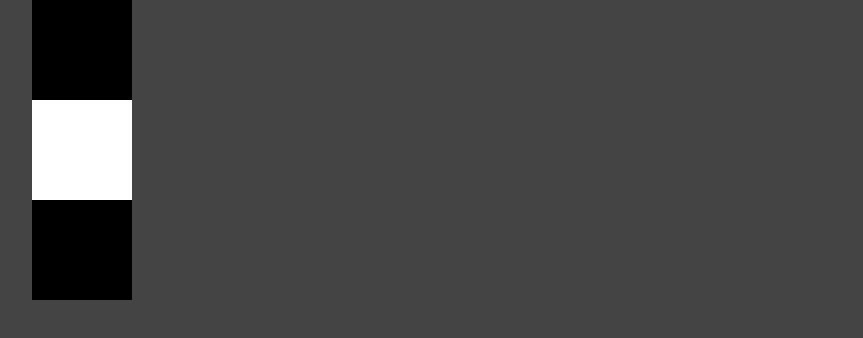
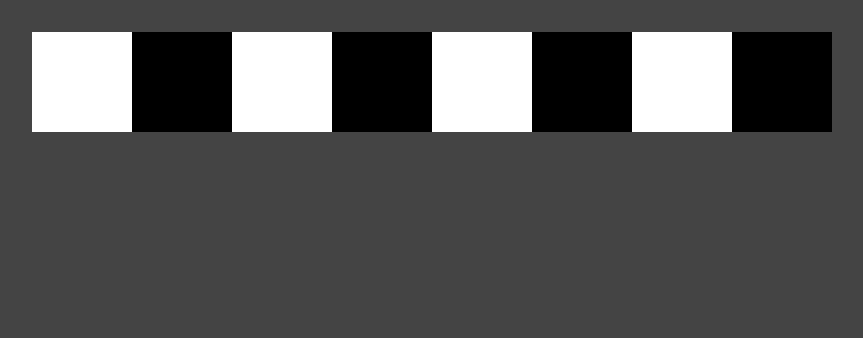
Before and after one commit to codingscode/Framework-Next, a Next.js app in the folder 001/tabuleiro/: page / in a window 1280 px wide. Shown: the top 338 px of the page, without its empty margins (0-863 px from the left). Built offline with nearby package versions, Linux system fonts and the light colour scheme.

Commit message:
parte 31

```diff
--- /dev/null
+++ b/001/tabuleiro/components/Linha.jsx
@@ -0,0 +1,21 @@
+import Subdivisao from './Subdivisao'
+import estilos from '../styles/Linha.module.css'
+
+
+
+
+export default function Linha(props) {
+
+   return (
+      <div className={estilos.linha} >
+         <Subdivisao />
+         <Subdivisao preta />
+         <Subdivisao />
+         <Subdivisao preta />
+         <Subdivisao />
+         <Subdivisao preta />
+         <Subdivisao />
+         <Subdivisao preta />
+      </div>
+   )
+}
--- a/001/tabuleiro/pages/index.js
+++ b/001/tabuleiro/pages/index.js
@@ -1,4 +1,5 @@
 
+import Linha from '../components/Linha'
 import Subdivisao from '../components/Subdivisao'
 import styles from '../styles/Home.module.css'
 
@@ -9,9 +10,10 @@ export default function Home() {
 
   return (
      <div className={ styles.container } >
-       <Subdivisao preta />
+       {/* <Subdivisao preta />
        <Subdivisao />
-       <Subdivisao preta />
+       <Subdivisao preta /> */}
+       <Linha />
      </div>
   )
 
--- a/001/tabuleiro/styles/Home.module.css
+++ b/001/tabuleiro/styles/Home.module.css
@@ -1,5 +1,9 @@
 .container {
-  padding: 0 2rem;
+  padding: 2rem 2rem;
+  justify-content: center;
+  align-items: center;
+  /* padding-left: 50%;
+  padding-top: 20%; */
 }
 
 .main {
--- /dev/null
+++ b/001/tabuleiro/styles/Linha.module.css
@@ -0,0 +1,5 @@
+
+.linha {
+   display: flex;
+
+}
```
